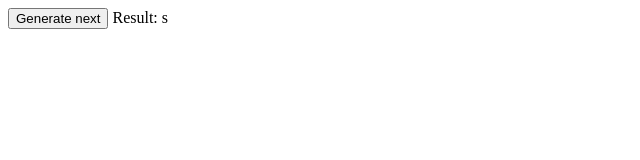
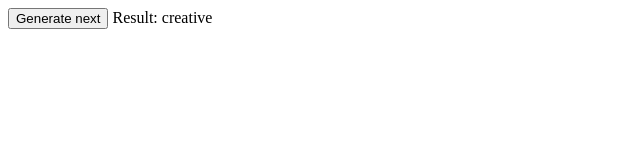
Before and after one commit to DillonJettCallis/DillonJettCallis.github.io, a plain HTML site: page index.html in a window 1280 px wide. Shown: the full height of the page, 0-640 px from the left. Drawn offline with Linux system fonts and the light colour scheme.

Commit message:
Pull from this word list instead

```diff
--- a/index.html
+++ b/index.html
@@ -10,14 +10,37 @@
   Result: <span id="result"></span>
 
   <script>
-    const singles = 'bdfghjklmnprstvwyz';
-    const multi = ['😍', 'ch', 'sh', 'th'];
-    const raw = singles.split('');
-    raw.push(...multi);
+    const words = [
+      'easygoing',
+      'friendly',
+      'hard working',
+      'attentive',
+      'independent',
+      'optimistic',
+      'reliable',
+      'trustworthy',
+      'caring',
+      'truthful',
+      'honest',
+      'flexible',
+      'talented',
+      'funny',
+      'creative',
+      'kind',
+      'encouraging',
+      'faithful',
+      'energetic',
+      'responsible',
+      'organized',
+      'imaginative',
+      'considerate',
+      'smart',
+      'awesome'
+    ]
 
     function generate() {
       const result = window.document.getElementById('result');
-      result.textContent = raw[Math.floor(Math.random() * raw.length)];
+      result.textContent = words[Math.floor(Math.random() * words.length)];
     }
 
     generate();
```
